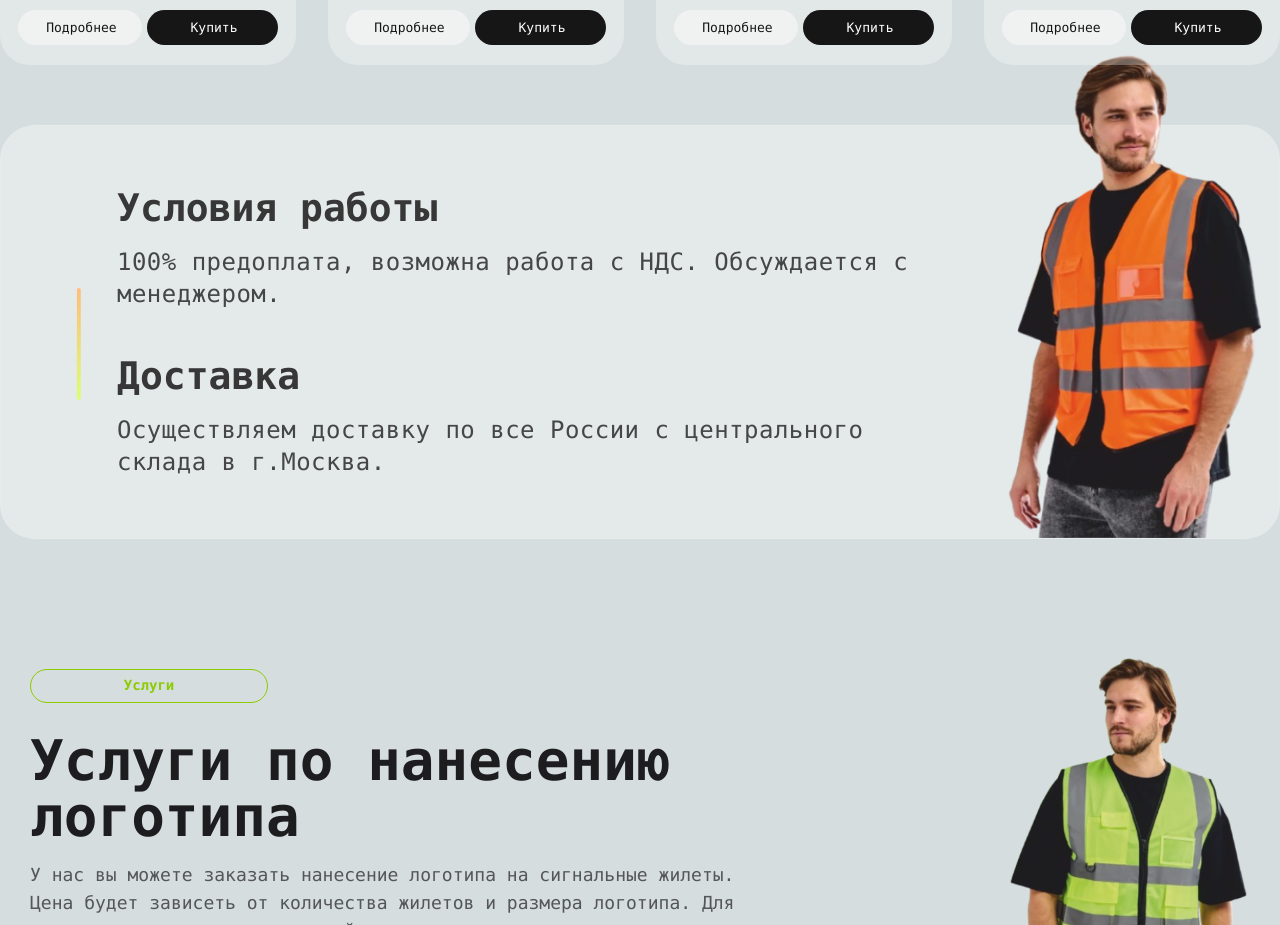
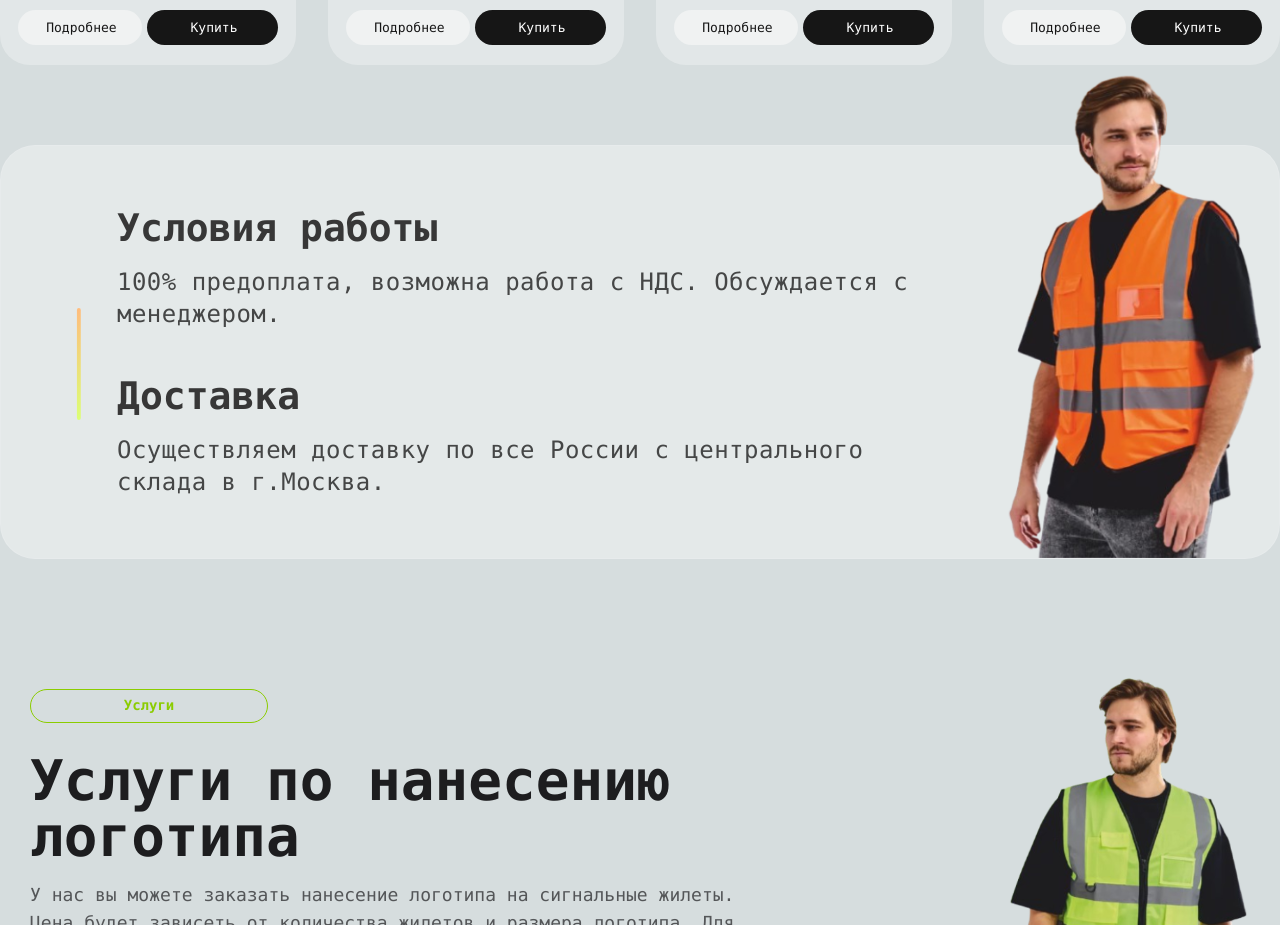
Before and after one commit to alone025/blist, a React (Vite) app: page / in a window 1280 px wide. Shown: the part 1940-2865 px from the top of the page. Built offline with nearby package versions, Linux system fonts and the light colour scheme; a web font is replaced by a local one.

Commit message:
Last change2

```diff
--- a/src/App.jsx
+++ b/src/App.jsx
@@ -471,7 +471,7 @@ const App = () => {
               </div>
             )}
 
-            <div id="abouts" className="our-major mt-[60px] relative">
+            <div id="abouts" className="our-major mt-[80px] relative">
               <div
                 data-aos="fade-up"
                 data-aos-anchor-placement="top-bottom"
```
